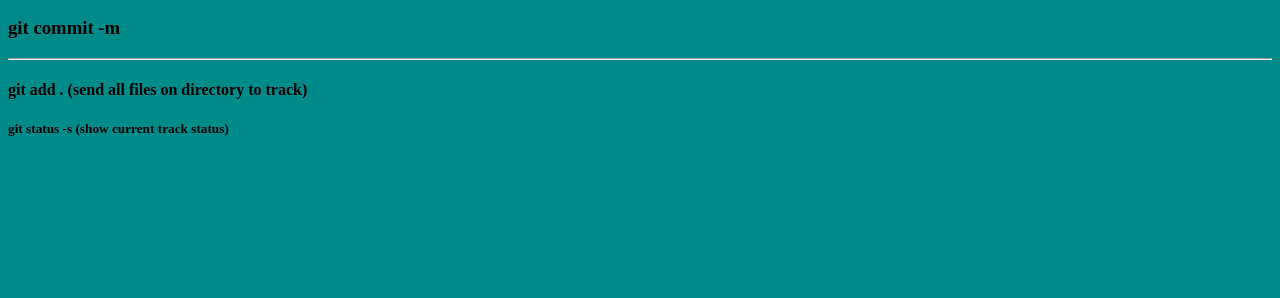
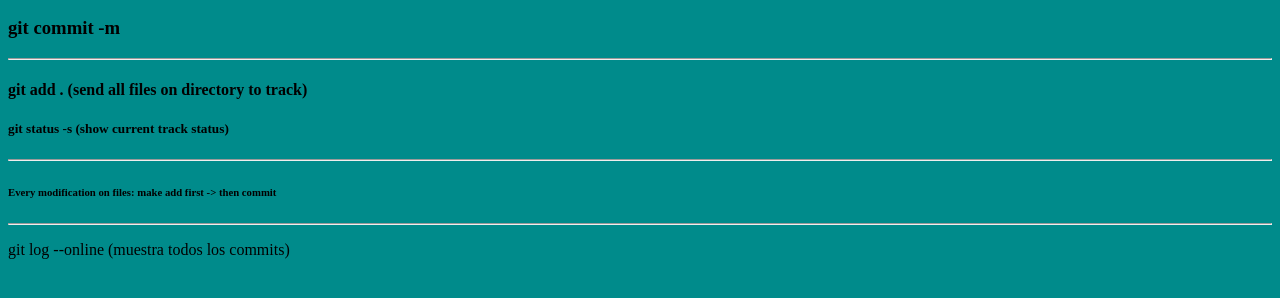
Before and after one commit to smarkov09/git-starter, a plain HTML site: page index.html in a window 1280 px wide. Shown: the part 110-408 px from the top of the page. Drawn offline with Linux system fonts and the light colour scheme.

Commit message:
agregado el p

```diff
--- a/index.html
+++ b/index.html
@@ -15,6 +15,10 @@
     <hr>
     <h4>git add . (send all files on directory to track)</h4>
     <h5>git status -s (show current track status)</h5>
+    <hr>
+    <h6>Every modification on files: make add first -> then commit</h6>
+    <hr>
+    <p>git log --online (muestra todos los commits)</p>
 
 </body>
 </html>
```
